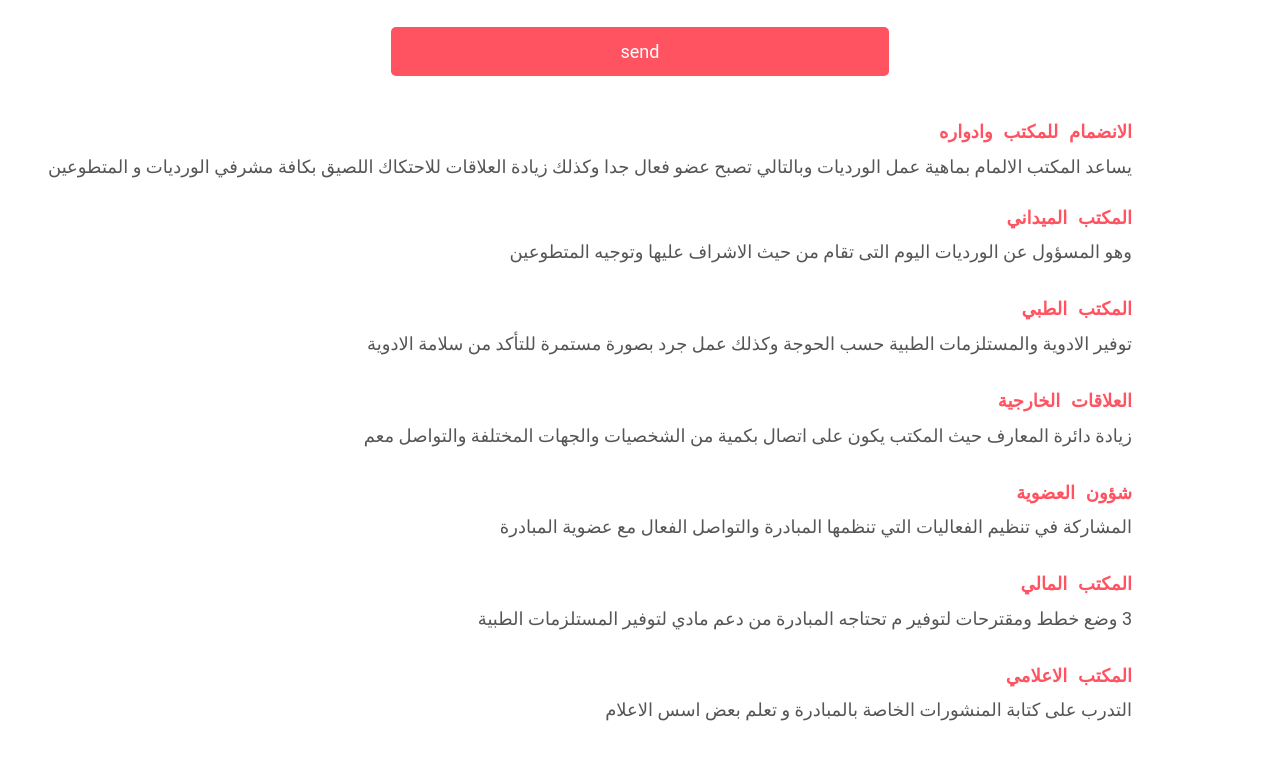
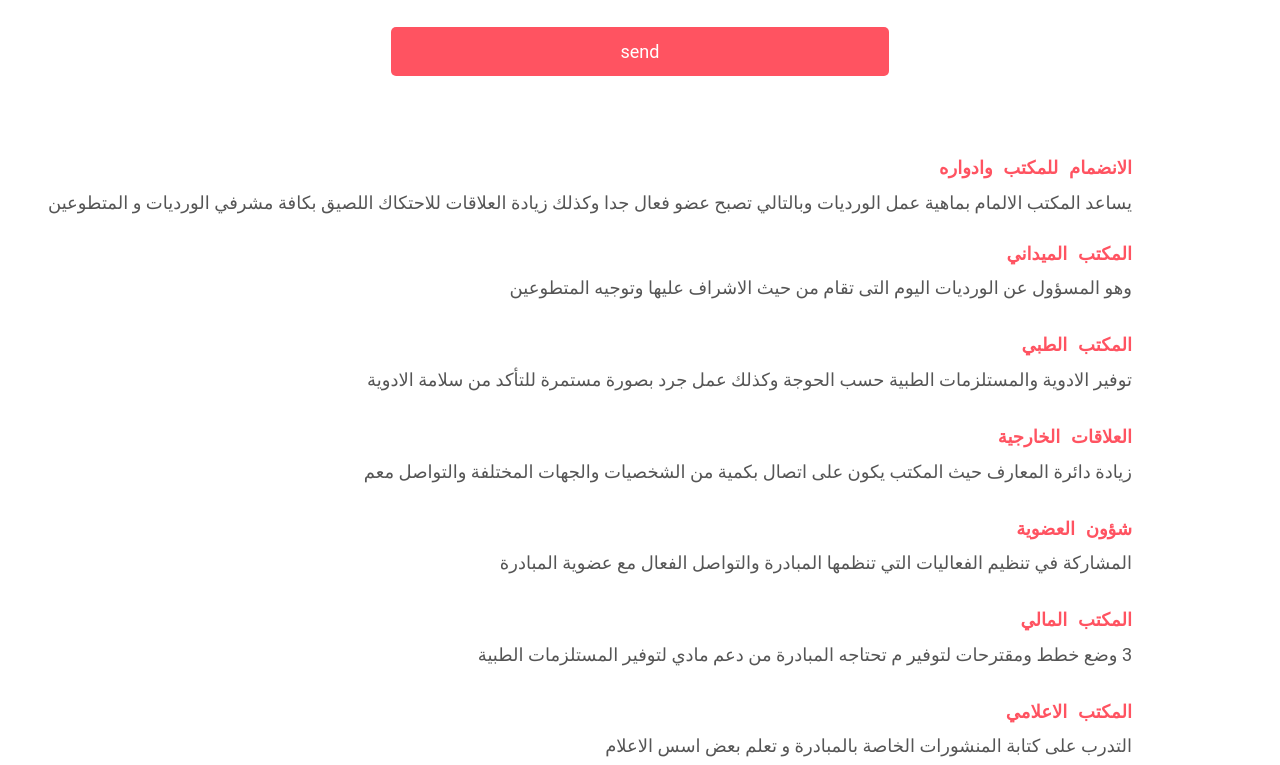
Before and after one commit to hamid-abdallah-mohammed/Alhawadith, a plain HTML site: page index.html in a window 1280 px wide. Shown: the part 995-1760 px from the top of the page. Drawn offline with Linux system fonts and the light colour scheme.

Commit message:
Update style.css

```diff
--- a/style.css
+++ b/style.css
@@ -75,6 +75,9 @@ form button{
     border-radius: 5px;
 }
 
+.office {
+    margin-top: 2rem;
+}
 
 
 .office h1{
```
